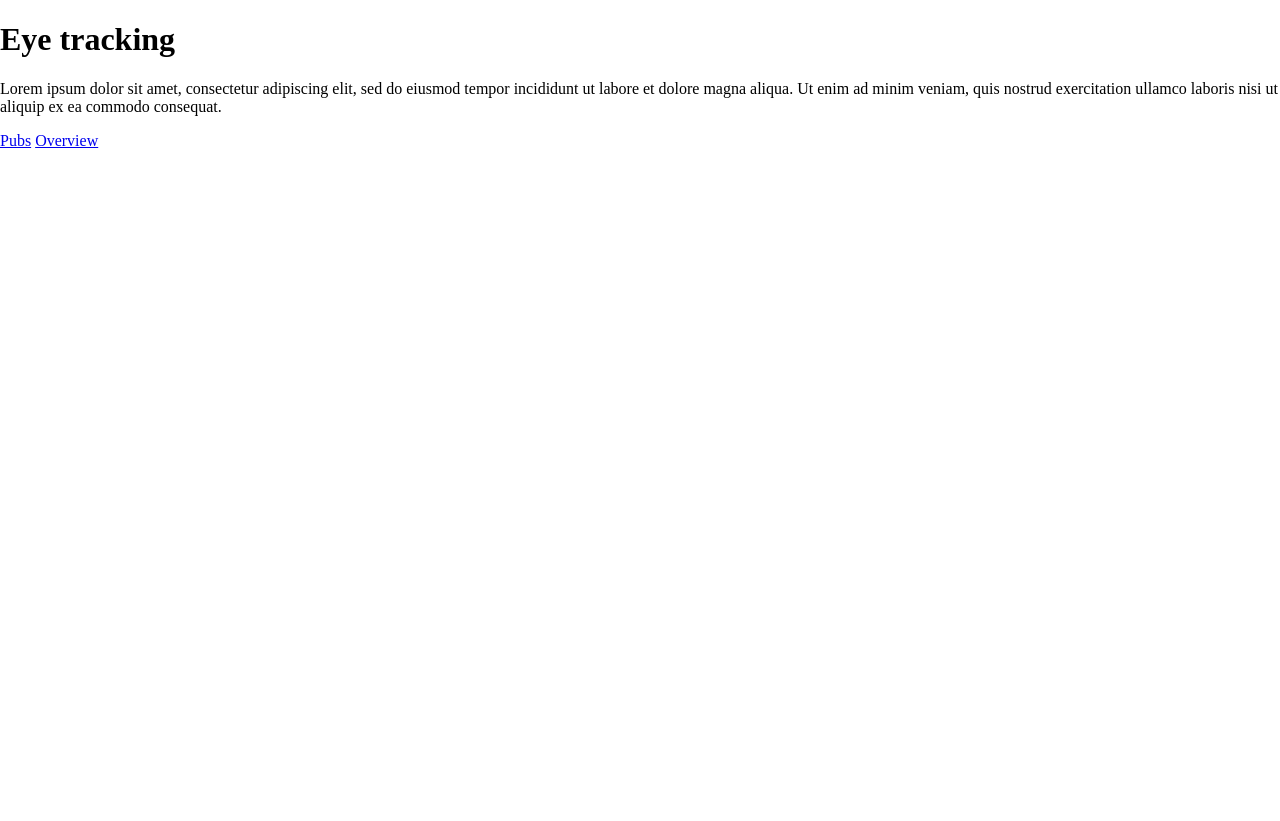
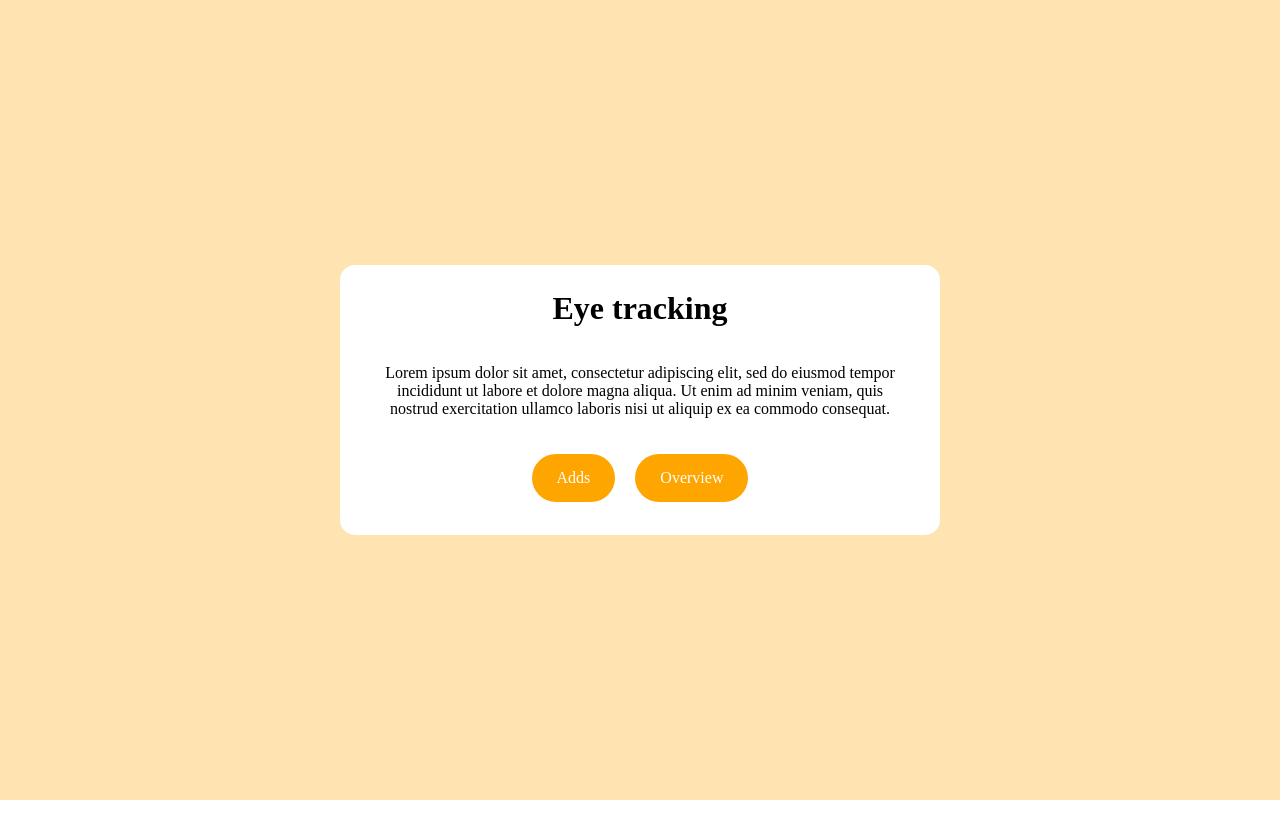
Before and after one commit to vandevey/eye-tracking, a website: page index.html in a window 1280 px wide. After the commit the page ends 800 px from the top, so only its background shows below. Drawn offline with Linux system fonts and the light colour scheme.

Commit message:
Expo overview [WIP]

```diff
--- a/assets/main.js
+++ b/assets/main.js
@@ -167,7 +167,6 @@ calibrationDots.on('click', function () {
   }
 })
 
-
 function screen(index) {
   // code
   console.log(index);
@@ -199,8 +198,6 @@ function screen(index) {
   } else {
     console.log('redirect');
     document.location.href = "http://localhost:1337/results";
-
-
   }
 }
 
--- a/css/style.css
+++ b/css/style.css
@@ -186,4 +186,84 @@ picture .image.visible {
   z-index: 120;
   cursor: crosshair;
 }
+
+.Home {
+  position: relative;
+  display: -webkit-box;
+  display: -ms-flexbox;
+  display: flex;
+  -webkit-box-align: center;
+      -ms-flex-align: center;
+          align-items: center;
+  -webkit-box-pack: center;
+      -ms-flex-pack: center;
+          justify-content: center;
+  width: 100%;
+  height: 100vh;
+}
+
+.Home-video {
+  position: absolute;
+  display: block;
+  top: 0;
+  left: 0;
+  width: 100%;
+  height: 100%;
+}
+
+.Home-video::after {
+  content: "";
+  z-index: 5;
+  position: absolute;
+  top: 0;
+  left: 0;
+  width: 100%;
+  height: 100%;
+  background-color: rgba(255, 165, 0, 0.3);
+}
+
+.Home-container {
+  display: -webkit-box;
+  display: -ms-flexbox;
+  display: flex;
+  -webkit-box-orient: vertical;
+  -webkit-box-direction: normal;
+      -ms-flex-direction: column;
+          flex-direction: column;
+  -webkit-box-align: center;
+      -ms-flex-align: center;
+          align-items: center;
+  padding: 3px 45px;
+  background-color: white;
+  z-index: 5;
+  border-radius: 15px;
+  width: calc(100% - 60px);
+  margin: 0 auto;
+  max-width: 600px;
+}
+
+.Home-title {
+  text-align: center;
+}
+
+.Home-desc {
+  text-align: center;
+}
+
+.Home-nav {
+  display: -webkit-box;
+  display: -ms-flexbox;
+  display: flex;
+  margin: 20px 0 30px;
+}
+
+.Home-button {
+  background-color: orange;
+  display: block;
+  padding: 15px 25px;
+  margin: 0 10px;
+  border-radius: 30px;
+  color: white;
+  text-decoration: none;
+}
 /*# sourceMappingURL=style.css.map */
--- a/index.html
+++ b/index.html
@@ -19,8 +19,8 @@
                 incididunt ut labore et dolore magna aliqua. Ut enim ad minim veniam, quis nostrud exercitation ullamco
                 laboris nisi ut aliquip ex ea commodo consequat.</p>
             <nav class="Home-nav">
-                <a class="Home-button" href="/adds">Pubs</a>
-                <a class="Home-button" href="/overview">Overview</a>
+                <a class="Home-button" href="/adds">Adds</a>
+                <a class="Home-button" href="/expo">Overview</a>
             </nav>
 
         </div>
--- /dev/null
+++ b/style.css
@@ -0,0 +1,13 @@
+h1 {
+	position:absolute;
+	left: 45%;
+	top: 40%;
+	width: 300px;
+	height: 300px;
+	margin-left: -100px; /* Cette valeur doit être la moitié négative de la valeur du width */
+	margin-top: -50%; /* Cette valeur doit être la moitié négative de la valeur du height */
+}
+
+.counter {
+	color: white;
+}
```
Also changed, not shown: expo.html (added, +118 -0 lines), expoResult.html (added, +43 -0 lines), server.js (+18 -17 lines), assets/medias/Astronomy.jpg (added), assets/medias/Health.jpg (added), assets/medias/research.jpg (added), assets/medias/technology.jpg (added), 1 other file.
